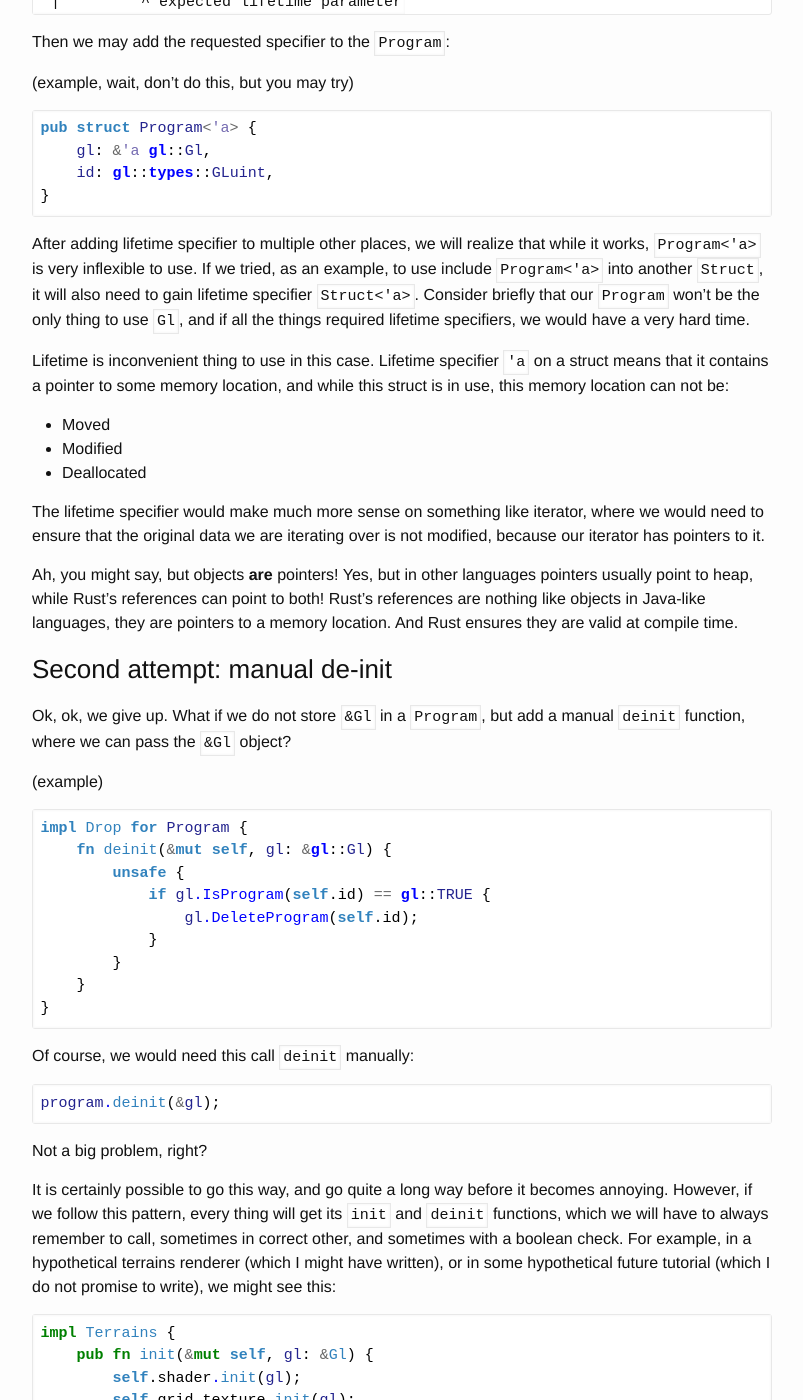
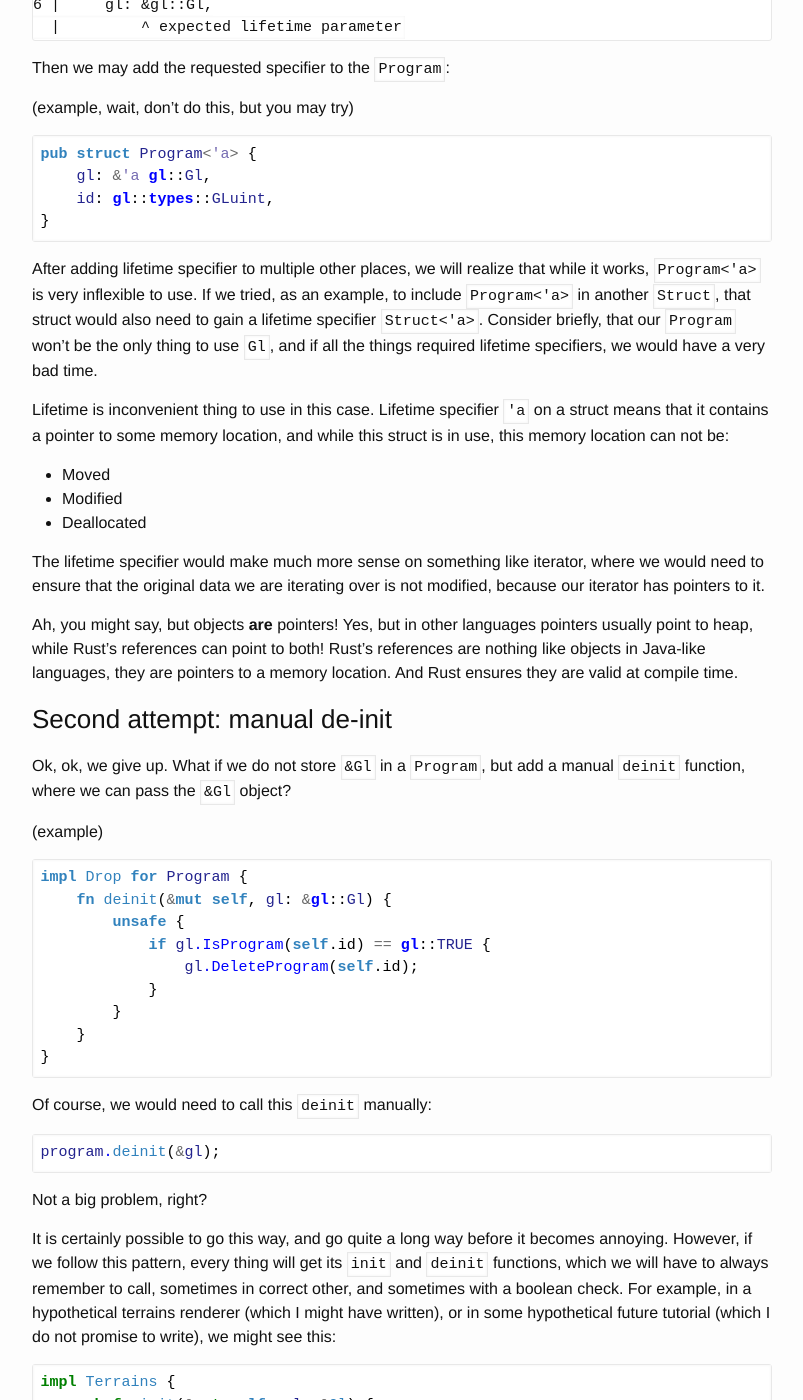
Before and after one commit to Nercury/Nercury.github.io, a Jekyll site: the page built from _posts/2018-02-12-opengl-in-rust-from-scratch-06-gl-generator.markdown, in a window 1280 px wide and 1400 px high, scrolled down 4826 px. Shown: the whole window, without its empty margins (238-1041 px from the left). Built offline with Jekyll 4.4.1, drawn with Linux system fonts in a browser that asks for light colours; nearby versions of some CDN libraries; some of the changed text lies outside the part shown.

Commit message:
Fix typos.

````diff
--- a/_posts/2018-02-12-opengl-in-rust-from-scratch-06-gl-generator.markdown
+++ b/_posts/2018-02-12-opengl-in-rust-from-scratch-06-gl-generator.markdown
@@ -166,7 +166,7 @@ which we should probably now use everywhere.
 
 ### First attempt: hello, lifetime specifier
 
-However, if we tried to use it for our Program, we would quickly encounter few issues:
+However, if we tried to use a reference to `gl::Gl` in our `Program` struct, we would quickly encounter few issues:
 
 (example, wait, don't do this)
 
@@ -247,10 +247,10 @@ pub struct Program<'a> {
 
 After adding lifetime specifier to multiple other places, we will realize that
 while it works, `Program<'a>` is very inflexible to use. If we tried, as an example,
-to use include `Program<'a>` into another `Struct`, it will also need to gain lifetime
-specifier `Struct<'a>`. Consider briefly that our `Program` won't be the only thing
+to include `Program<'a>` in another `Struct`, that struct would also need to gain a lifetime
+specifier `Struct<'a>`. Consider briefly, that our `Program` won't be the only thing
 to use `Gl`, and if all the things required lifetime specifiers, we would have
-a very hard time.
+a very bad time.
 
 Lifetime is inconvenient thing to use in this case. Lifetime specifier `'a` on a struct
 means that it contains a pointer to some memory location, and while this struct
@@ -288,7 +288,7 @@ impl Drop for Program {
 }
 ```
 
-Of course, we would need this call `deinit` manually:
+Of course, we would need to call this `deinit` manually:
 
 ```rust
 program.deinit(&gl);
````
Also changed, not shown: other parts of _posts/2018-02-12-opengl-in-rust-from-scratch-06-gl-generator.markdown (+8 -8 lines).
